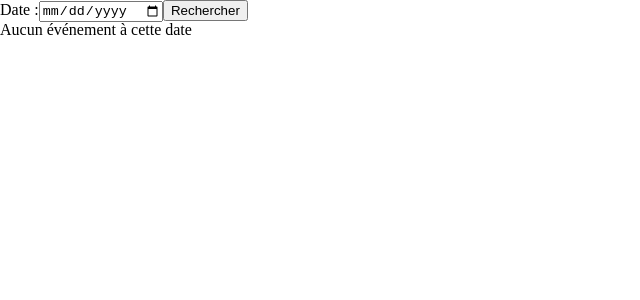
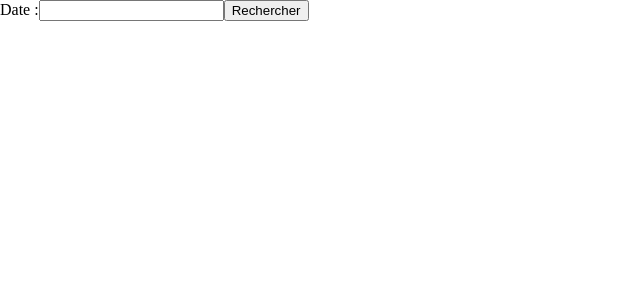
Before and after one commit to CONSTANST/OlympiaFront, a React (Create React App) app: page /events/availabilities in a window 1280 px wide. Shown: the top 300 px of the page, without its empty margins (0-640 px from the left). Built offline with nearby package versions, Linux system fonts and the light colour scheme.

Commit message:
created ChekoutForm

```diff
--- /dev/null
+++ b/src/components/CheckoutForm.js
@@ -0,0 +1,3 @@
+import {useState} from "react";
+import {CardElement, useStripe, useElements} from "@stripe/react-stripe-js";
+import axios from "axios";
--- a/src/page/EventAvailabilities.js
+++ b/src/page/EventAvailabilities.js
@@ -1,4 +1,5 @@
 import React, {useState} from "react";
+import {Link} from "react-router-dom";
 import axios from "axios";
 
 const EventList = () => {
@@ -13,30 +14,32 @@ const EventList = () => {
     event.preventDefault();
     try {
       const response = await axios.get(
-        `http://localhost:3000/events/availabilities?date=${date}`
+        `http://localhost:3000/event/availabilities?date=${date}`
       );
       setEvents(response.data);
     } catch (error) {
       console.error(error);
     }
   };
-  console.log(date);
-  //   console.log(events);
+
   return (
     <div>
       <form onSubmit={handleSubmit}>
         <label>
           Date :
-          <input type="date" value={date} onChange={handleDateChange} />
+          <input type="text" value={date} onChange={handleDateChange} />
         </label>
         <button type="submit">Rechercher</button>
       </form>
-      {events.length > 0 ? (
-        <ul>
+      {events ? (
+        <div>
           {events.map((event) => (
-            <li key={event.id}>{event.name}</li>
+            <div key={event._id}>
+              <p>{event.name}</p>
+              <Link to={`/ticketsBook/${event._id}`}>Réserver</Link>
+            </div>
           ))}
-        </ul>
+        </div>
       ) : (
         <p>Aucun événement à cette date</p>
       )}
--- a/src/page/EventToPublish.js
+++ b/src/page/EventToPublish.js
@@ -61,7 +61,7 @@ const EventToPublish = () => {
           }}
         />
         <input
-          type="date"
+          type="text"
           placeholder="YYYY-MM-DD"
           value={date}
           onChange={(event) => {
--- a/test.js
+++ b/test.js
@@ -15,7 +15,7 @@
 //* "/events"
 //* "/events/create"
 //* "/events/:id"
-//? "/events/availabilities"
+//* "/events/availabilities"
 // !"/event/modify/:eventId"
 // !"/events/delete/:eventId"
 //
@@ -26,4 +26,4 @@
 //* "/user/signup"
 //* "/user/login"
 //
-// !/Payment
+// ?/Payment
```
